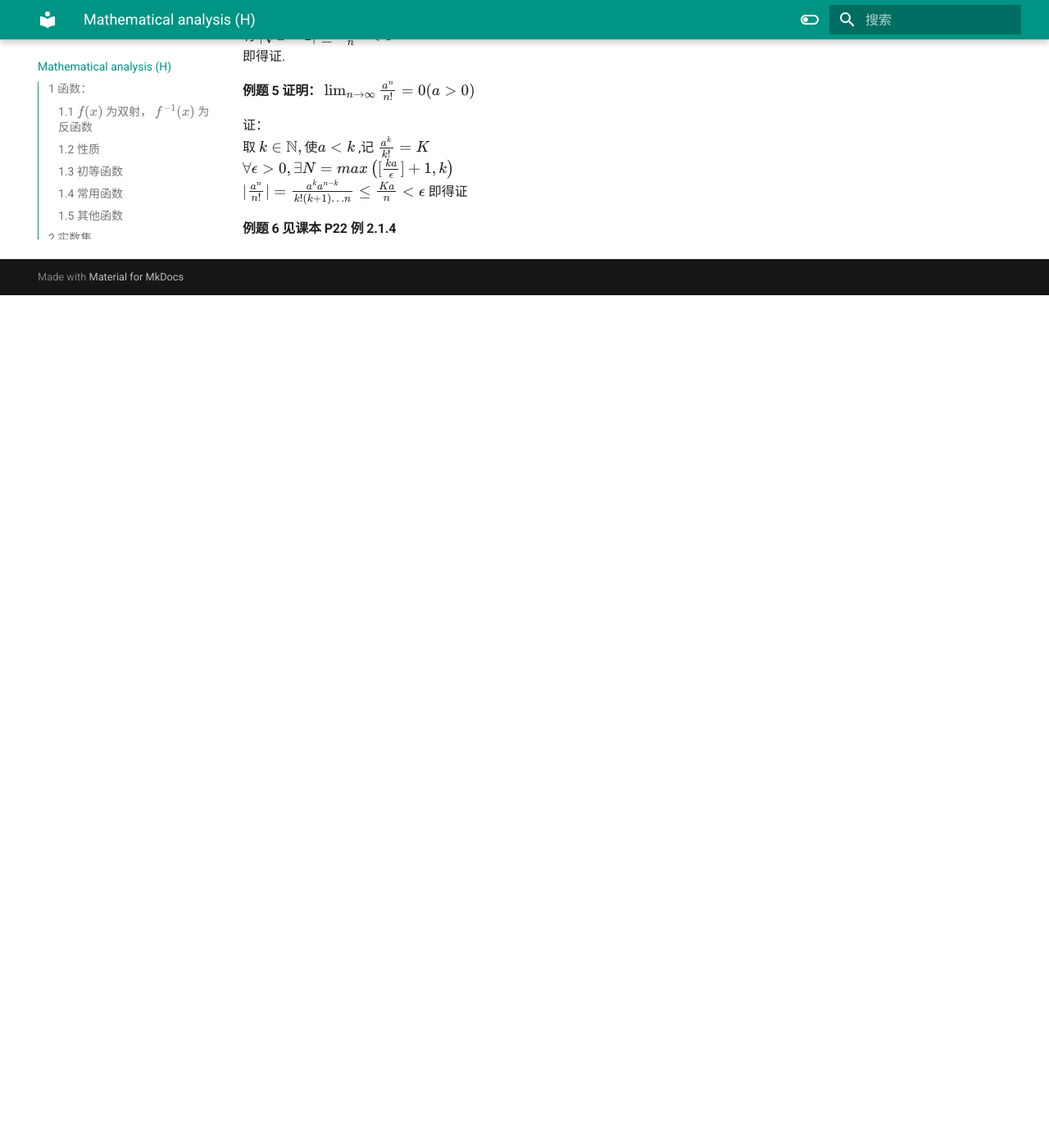
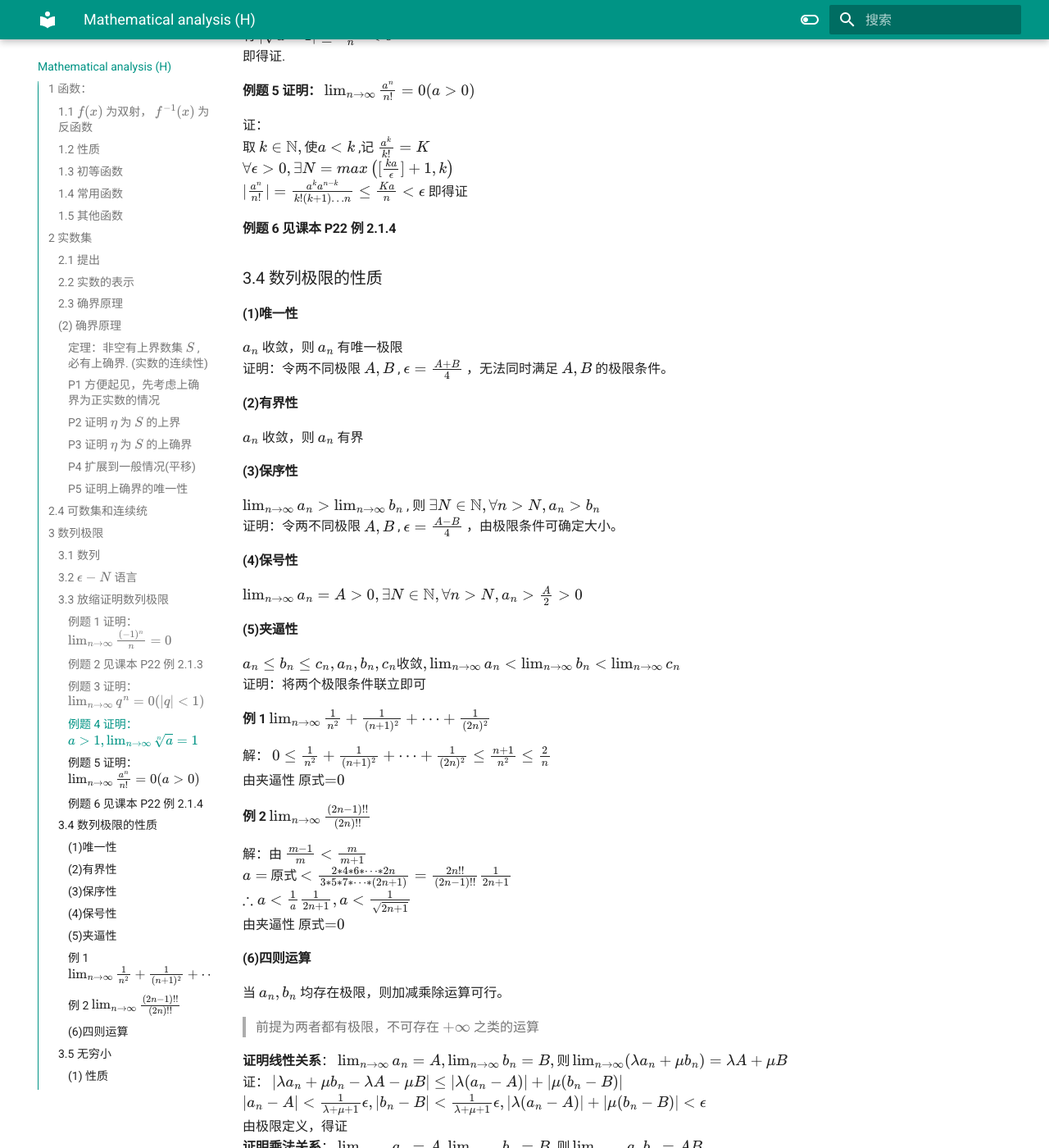
Before and after one commit to itray25/notes-web, an MkDocs documentation site: the page built from docs/Mathematical analysis (H).md, in a window 1280 px wide and 1400 px high, scrolled down 5830 px. Shown: the whole window at 82% size. Built offline with MkDocs 1.6.1 and Material for MkDocs 9.7.7, drawn with Linux system fonts in a browser that asks for light colours; before the commit the page ends 6190 px from its top, so only the background shows below that; some of the changed text lies outside the part shown.

Commit message:
upd analyse

```diff
--- a/docs/Mathematical analysis (H).md
+++ b/docs/Mathematical analysis (H).md
@@ -141,7 +141,7 @@ $\eta=n_{0}.n_{1}n_{2}n_{3}\dots n_{k}n_{k+1}\dots$
 #### **P3 证明 $\eta$ 为 $S$ 的上确界**
 
 对 $\forall \epsilon >0,\exists k_{0}\in\mathbb{N}^+,\text{使}\epsilon> \frac{1}{10^k}$ 则 $\eta -\epsilon <\eta -\frac{1}{10^k}$
-$=n_{0}.n_{1}n_{2}n_{3}\dots n_{k}\dots-\frac{1}{10^k}\leq n_{0}.n_{1}n_{2}n_{3}\dots n_{k}$ 但取等条件无法满足(只能取得 $\dot{0}$ 而非 $\dot{9}$)
+$=n_{0}.n_{1}n_{2}n_{3}\dots n_{k}\dots-\frac{1}{10^k}\leq =n_{0}.n_{1}n_{2}n_{3}\dots n_{k}$ 但取等条件无法满足(只能取得 $\dot{0}$ 而非 $\dot{9}$)
 故 $\exists x\in [n_{0}.n_{1}\dots n_{k},n_{0}.n_{1}\dots n_{k}+\frac{1}{10^k})\subset S$ 使得 $\eta -\epsilon <n_{0}.n_{1}n_{2}n_{3}\dots n_{k}<x$
 
 > $\forall \epsilon>0,\exists x\in S,\text{使得}x>y-\epsilon$ (上确界条件二) 满足
@@ -250,3 +250,75 @@ $\forall \epsilon>0$ , $\exists N=[\frac{a-1}{\epsilon}]+1,n>N$
 即得证
 
 #### 例题 6 见课本 P22 例 2.1.4
+
+### 3.4 数列极限的性质
+
+#### (1)唯一性
+
+$a_{n}$ 收敛，则 $a_{n}$ 有唯一极限
+ 证明：令两不同极限 $A,B$ , $\epsilon=\frac{A+B}{4}$ ，无法同时满足 $A,B$ 的极限条件。
+
+#### (2)有界性
+
+$a_{n}$ 收敛，则 $a_{n}$ 有界
+
+#### (3)保序性
+
+$\lim_{ n \to \infty }a_{n}>\lim_{ n \to \infty }b_{n}$ , 则 $\exists N\in \mathbb{N},\forall n>N,a_{n}>b_{n}$
+ 证明：令两不同极限 $A,B$ , $\epsilon=\frac{A-B}{4}$ ，由极限条件可确定大小。
+
+#### (4)保号性
+
+$\lim_{ n \to \infty }a_{n}=A>0,\exists N\in\mathbb{N},\forall n>N,a_{n}>\frac{A}{2}>0$
+
+#### (5)夹逼性
+
+$a_{n}\leq b_{n}\leq c_{n},a_{n},b_{n},c_{n}\text{收敛},\lim_{ n \to \infty }a_{n}<\lim_{ n \to \infty }b_{n}<\lim_{ n \to \infty }c_{n}$
+ 证明：将两个极限条件联立即可
+
+#### 例 1 $\lim_{ n \to \infty } \frac{1}{n^2}+ \frac{1}{(n+1)^2}+\dots+ \frac{1}{(2n)^2}$
+
+解： $0\leq \frac{1}{n^2}+ \frac{1}{(n+1)^2}+\dots+ \frac{1}{(2n)^2}\leq \frac{n+1}{n^2}\leq \frac{2}{n}$
+ 由夹逼性 $\text{原式=}0$
+
+#### 例 2 $\lim_{ n \to \infty } \frac{(2n-1)!!}{(2n)!!}$
+
+解：由 $\frac{m-1}{m}< \frac{m}{m+1}$
+ $a=$ 原式 $<\frac{2*4*6*\dots*2n}{3*5*7*\dots*(2n+1)}= \frac{2n!!}{(2n-1)!!} \frac{1}{2n+1}$
+ $\therefore a< \frac{1}{a} \frac{1}{2n+1}, a< \frac{1}{\sqrt{2n+1 }}$
+ 由夹逼性 $\text{原式=}0$
+
+#### (6)四则运算
+
+当 $a_{n},b_{n}$ 均存在极限，则加减乘除运算可行。
+
+> 前提为两者都有极限，不可存在 $+\infty$ 之类的运算
+
+**证明线性关系**： $\lim_{ n \to \infty }a_{n}=A,\lim_{ n \to \infty }b_{n}=B,\text{则}\lim_{ n \to \infty }(\lambda a_{n}+\mu b_{n})=\lambda A+\mu B$
+证： $|\lambda a_{n}+\mu b_{n}-\lambda A-\mu B|\leq|\lambda(a_{n}-A)|+|\mu(b_{n}-B)|$
+ $|a_{n}-A|< \frac{1}{\lambda+\mu+1}\epsilon,|b_{n}-B|< \frac{1}{\lambda+\mu+1}\epsilon,|\lambda(a_{n}-A)|+|\mu(b_{n}-B)|<\epsilon$
+ 由极限定义，得证
+ **证明乘法关系**： $\lim_{ n \to \infty }a_{n}=A,\lim_{ n \to \infty }b_{n}=B,\text{则}\lim_{ n \to \infty }a_{n}b_{n}=AB$
+ 证：$|a_{n}b_{n}-AB|=|a_{n}b_{n}-a_{n}B+a_{n}B-AB|\leq|a_{n}(b_{n}-B)|+|B(a_{n}-A)|$
+ $\because a_{n}\text{有界}\therefore |a_{n}|<M,\text{令}|b_{n}-B|< \frac{\epsilon}{2|M|},|a_{n}-A|< \frac{\epsilon}{2(|B|+1)}$
+ $\text{原式}<|M(b_{n}-B)|+|B(a_{n}-A)|<\epsilon$
+ 由极限定义，得证
+ **证明除法关系**： $\lim_{ n \to \infty }a_{n}=A,\lim_{ n \to \infty }b_{n}=B,\text{则}\lim_{ n \to \infty } \frac{a_{n}}{b_{n}} =\frac{A}{B}$
+ 证： $| \frac{a_{n}}{b_{n}}- \frac{A}{B} |=| \frac{a_{n}B-b_{n}A}{b_{n}B}|$
+ $\because\lim_{ n \to \infty }b_{n}=B\therefore|b_{n}|> \frac{|B|}{2}>0$
+ $\therefore\text{原式}\leq| \frac{a_{n}B-AB+AB-b_{n}A}{B \frac{B}{2}}|=\frac{2(|B||a_{n}-A|+|A||b_{n}-B|)}{|B|^2}$
+ 令 $|a_{n}-A|< \frac{|B|}{4}\epsilon,|b_{n}-B|< \frac{B^2}{4|A|+1}\epsilon$
+ 则原式 $<\epsilon$ ,得证
+
+### 3.5 无穷小
+
+$\lim_{ n \to \infty }x_{n}=0$ ，则称 $x_{n}$ 为无穷小
+
+#### (1) 性质
+
+若 $x_{n},y_{n}$ 是无穷小，则：
+
+- 对 $\alpha ,\beta\in\mathbb{R}$ ，$\alpha x_{n}+\beta y_{n}$ 也为无穷小
+- $x_{n}y_{n}$ 为无穷小
+- $z_{n}$ 有界，则 $z_{n}x_{n}$ 为无穷小
+- $\lim_{ n \to \infty }t_{n}=a$ 当且仅当 $t_{n}-a$ 为无穷小
```
